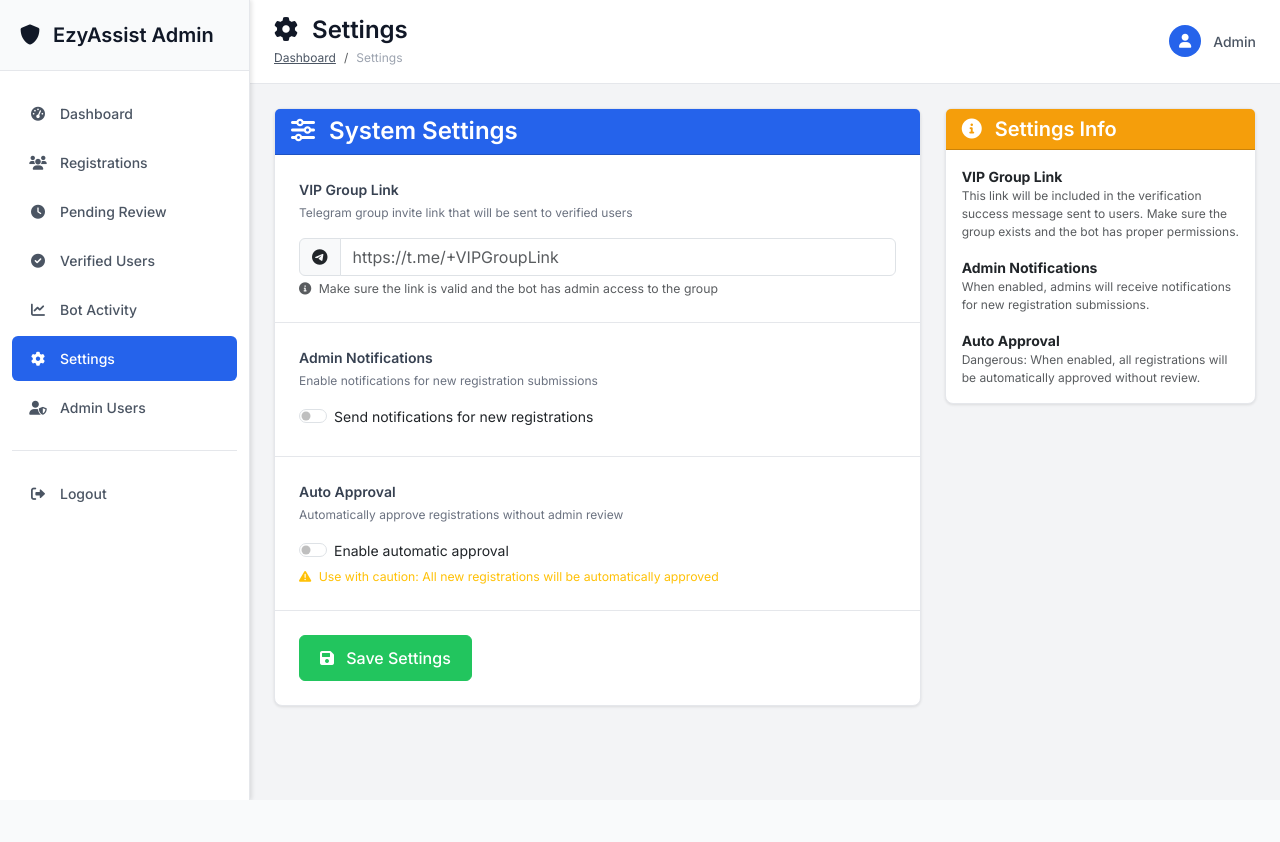
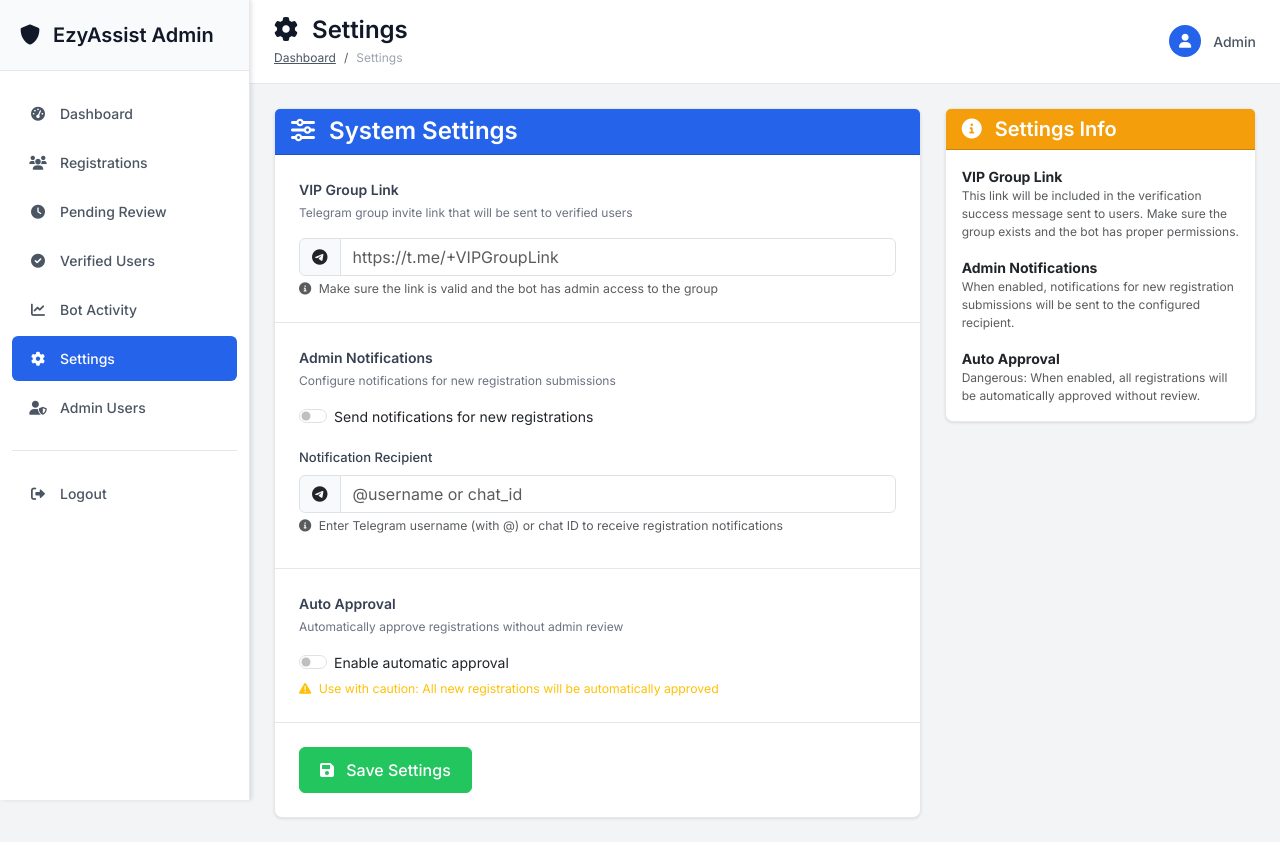
Before and after one commit to fitriarsyadjo95/EzyAssist-Unified, a FastAPI app: template templates/admin/settings.html in a window 1280 px wide. Before the commit the page ends 800 px from the top, so only its background shows below. Run offline with FastAPI, Linux system fonts and the light colour scheme; the template is opened without the code that fills it, so the values that code supplies are empty.

Commit message:
Add configurable notification recipient setting
- Add notification recipient field to admin settings page
- Update notification function to use configurable recipient
- Support both @username and chat_id formats
- Check if notifications are enabled before sending
- Fall back to default admin_id if no recipient configured

🤖 Generated with [Claude Code](https://claude.ai/code)

Co-Authored-By: Claude <noreply@anthropic.com>

```diff
--- a/main.py
+++ b/main.py
@@ -1405,7 +1405,23 @@ async def send_registration_on_hold(telegram_id: str, registration_data: dict, c
 async def send_admin_notification(registration_data: dict):
     """Send notification to admin"""
     try:
-        if bot_instance and bot_instance.admin_id and bot_instance.application:
+        # Check if notifications are enabled
+        if get_admin_setting('admin_notification_enabled', 'false') != 'true':
+            logger.info("Admin notifications are disabled")
+            return
+
+        # Get notification recipient from settings
+        notification_recipient = get_admin_setting('notification_recipient', None)
+
+        # Fall back to default admin_id if no recipient configured
+        if not notification_recipient:
+            if bot_instance and bot_instance.admin_id:
+                notification_recipient = bot_instance.admin_id
+            else:
+                logger.warning("No notification recipient configured")
+                return
+
+        if bot_instance and bot_instance.application:
             admin_message = (
                 f"🔔 NEW VIP REGISTRATION - REVIEW REQUIRED\n\n"
                 f"📋 Registration #{registration_data.get('id', 'N/A')}\n"
@@ -1420,11 +1436,24 @@ async def send_admin_notification(registration_data: dict):
                 f"🔗 Admin Panel: /admin/registrations/{registration_data.get('id', '')}"
             )
 
+            # Handle both username and chat_id formats
+            chat_id = notification_recipient
+            if notification_recipient.startswith('@'):
+                # For usernames, we need to use the username as-is
+                chat_id = notification_recipient
+            else:
+                # For numeric chat IDs, ensure it's an integer
+                try:
+                    chat_id = int(notification_recipient)
+                except (ValueError, TypeError):
+                    logger.warning(f"Invalid chat_id format: {notification_recipient}")
+                    return
+
             await bot_instance.application.bot.send_message(
-                chat_id=bot_instance.admin_id,
+                chat_id=chat_id,
                 text=admin_message
             )
-            logger.info("✅ Admin notification sent")
+            logger.info(f"✅ Admin notification sent to {notification_recipient}")
     except Exception as e:
         logger.error(f"Failed to send admin notification: {e}")
 
--- a/templates/admin/settings.html
+++ b/templates/admin/settings.html
@@ -274,15 +274,32 @@
                                 <div class="setting-group">
                                     <div class="setting-label">Admin Notifications</div>
                                     <div class="setting-description">
-                                        Enable notifications for new registration submissions
+                                        Configure notifications for new registration submissions
                                     </div>
-                                    <div class="form-check form-switch">
+                                    <div class="form-check form-switch mb-3">
                                         <input class="form-check-input" type="checkbox" id="admin_notification_enabled"
                                                name="admin_notification_enabled"
                                                {{ 'checked' if settings.get('admin_notification_enabled') == 'true' else '' }}>
                                         <label class="form-check-label" for="admin_notification_enabled">
                                             Send notifications for new registrations
                                         </label>
+                                    </div>
+                                    <div class="mb-2">
+                                        <label for="notification_recipient" class="form-label" style="font-weight: 500; color: #374151; font-size: 13px;">
+                                            Notification Recipient
+                                        </label>
+                                        <div class="input-group">
+                                            <span class="input-group-text">
+                                                <i class="fab fa-telegram-plane"></i>
+                                            </span>
+                                            <input type="text" class="form-control" id="notification_recipient" name="notification_recipient"
+                                                   placeholder="@username or chat_id"
+                                                   value="{{ settings.get('notification_recipient', '@admin') }}">
+                                        </div>
+                                        <div class="form-text text-muted">
+                                            <i class="fas fa-info-circle me-1"></i>
+                                            Enter Telegram username (with @) or chat ID to receive registration notifications
+                                        </div>
                                     </div>
                                 </div>
 
@@ -338,7 +355,7 @@
                             <div class="mb-3">
                                 <strong>Admin Notifications</strong>
                                 <p class="text-muted mb-0" style="font-size: 12px;">
-                                    When enabled, admins will receive notifications for new registration submissions.
+                                    When enabled, notifications for new registration submissions will be sent to the configured recipient.
                                 </p>
                             </div>
                             <div class="mb-0">
```
